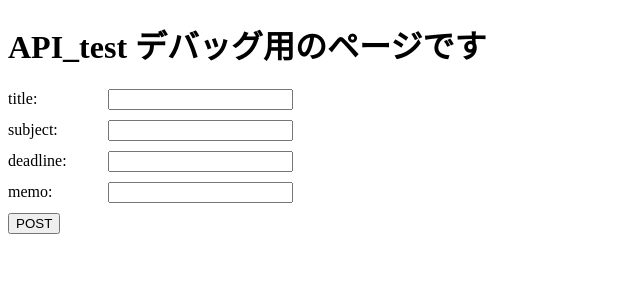
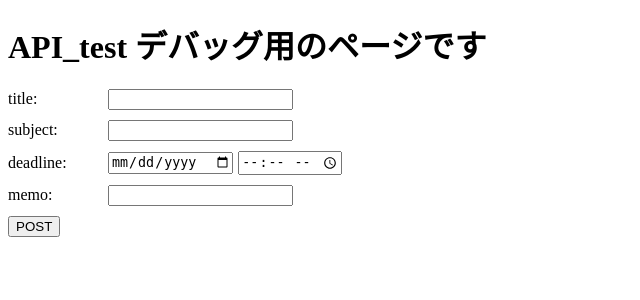
Before and after one commit to 2023AIT-OOP2-G02/Deadline_Memo_web_app, a Flask app: page /API_test in a window 1280 px wide. Shown: the top 300 px of the page, without its empty margins (0-640 px from the left). Run offline with Flask 3, Linux system fonts and the light colour scheme.

Commit message:
[change] deadlineの入力方法の変更

```diff
--- /dev/null
+++ b/static/js/API_test.js
@@ -0,0 +1,3 @@
+const div_title = document.getElementById('title');
+const div_subject = document.getElementById('subject');
+const
--- a/templates/API_test.html
+++ b/templates/API_test.html
@@ -31,7 +31,8 @@
         </div>
         <div class="input-field">
             <label for="deadline">deadline:</label>
-            <input type="text" id="deadline">
+            <input type="date" id="deadline_date">
+            <input type="time" id="deadline_time" style="margin-left: 5px;">
         </div>
         <div class="input-field">
             <label for="memo">memo:</label>
```
